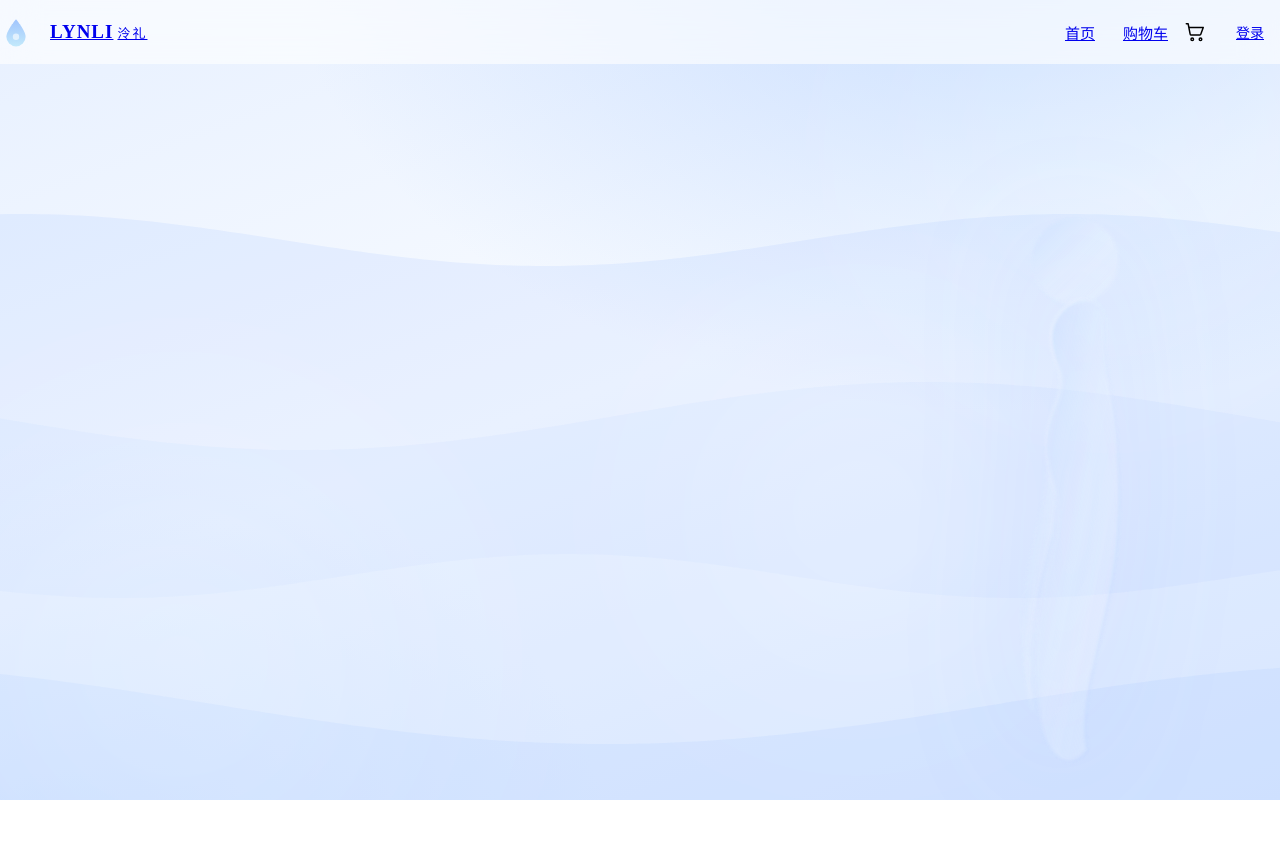
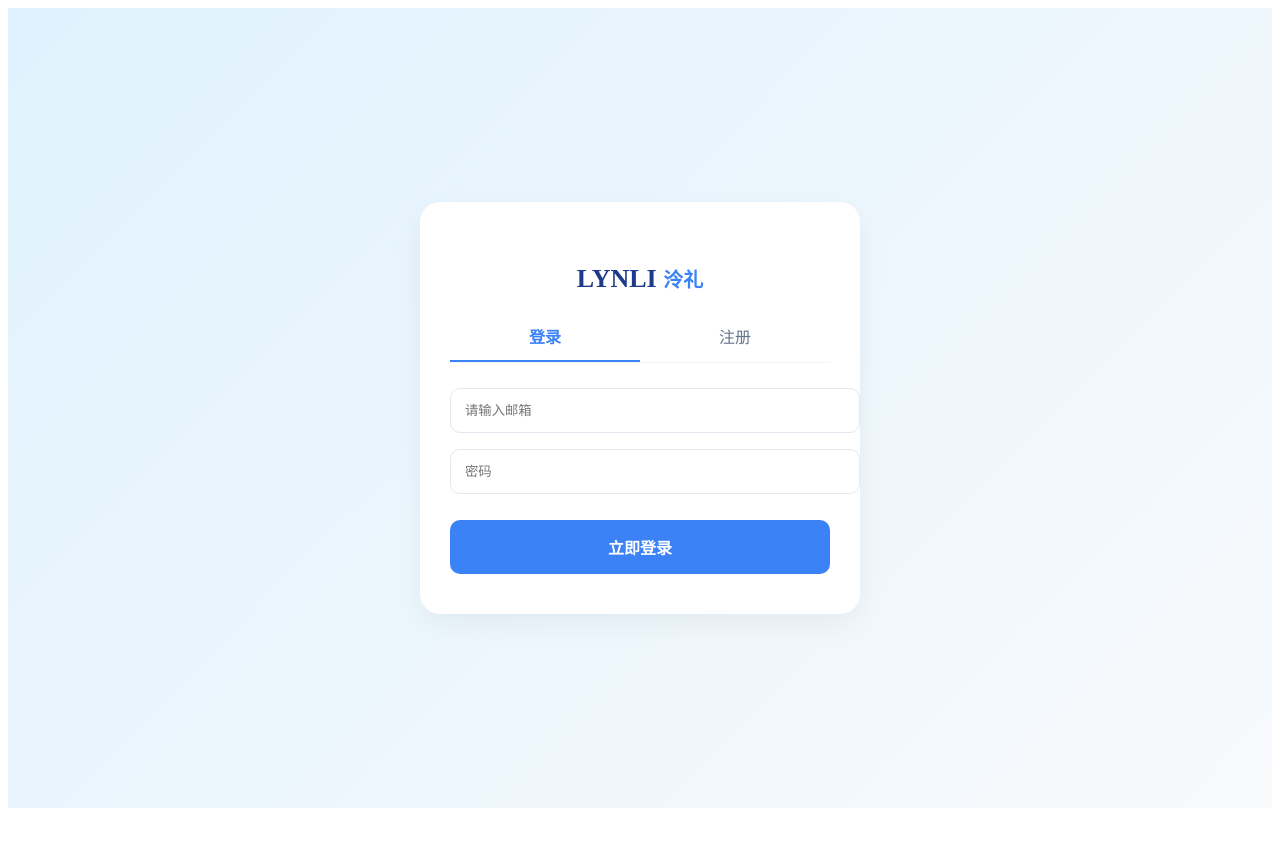
Before and after one commit to shuji-chu/lynli-shop, a Vue app: page / in a window 1280 px wide. Before the commit this address led to /auth. Shown: the top 846 px of the page. After the commit the page ends 816 px from the top, so only its background shows below. Built offline with nearby package versions, Linux system fonts and the light colour scheme; the HTML template or start-up script is replaced by a standard one.

Commit message:
feat: 重构为大厅门面模式，干碎白屏死循环

```diff
--- a/src/App.vue
+++ b/src/App.vue
@@ -1,15 +1,22 @@
 <template>
-  <DynamicBackground />
-  <NavBar />
-  <main class="page">
+  <!-- 如果是登录页（/），就不显示顶部和底部导航 -->
+  <template v-if="$route.path !== '/'">
+    <DynamicBackground />
+    <NavBar />
+  </template>
+
+  <main class="page" :class="{ 'is-auth': $route.path === '/' }">
     <router-view v-slot="{ Component }">
       <transition name="fade" mode="out-in">
         <component :is="Component" />
       </transition>
     </router-view>
   </main>
-  <BottomNav />
-  <Toast />
+
+  <template v-if="$route.path !== '/'">
+    <BottomNav />
+    <Toast />
+  </template>
 </template>
 
 <script setup>
@@ -25,12 +32,22 @@ import Toast from '@/components/Toast.vue'
   padding-bottom: 40px;
   min-height: 100vh;
 }
+/* 登录页不需要顶部的留白 */
+.page.is-auth {
+  padding-top: 0;
+  padding-bottom: 0;
+}
 @media (max-width: 640px) {
   .page {
     padding-top: 56px;
     padding-bottom: 78px;
   }
+  .page.is-auth {
+    padding-top: 0;
+    padding-bottom: 0;
+  }
 }
+/* 保持你原本的过渡动画 */
 .fade-enter-active,
 .fade-leave-active {
   transition: opacity 0.25s ease, transform 0.25s ease;
--- a/src/router/index.js
+++ b/src/router/index.js
@@ -1,13 +1,15 @@
 import { createRouter, createWebHistory } from 'vue-router'
 
 const routes = [
-  { path: '/auth', name: 'auth', component: () => import('@/views/AuthView.vue') },
-  { path: '/', name: 'home', component: () => import('@/views/HomeView.vue') },
+  // 1. 首页就是登录/注册页
+  { path: '/', name: 'auth', component: () => import('@/views/AuthView.vue') },
+  // 2. 登录后的商城首页（改成了 /shop）
+  { path: '/shop', name: 'home', component: () => import('@/views/HomeView.vue') },
   { path: '/product/:id', name: 'product', component: () => import('@/views/ProductDetailView.vue') },
   { path: '/cart', name: 'cart', component: () => import('@/views/CartView.vue') },
   { path: '/checkout', name: 'checkout', component: () => import('@/views/CheckoutView.vue') },
   { path: '/orders', name: 'orders', component: () => import('@/views/OrdersView.vue') },
-  { path: '/:pathMatch(.*)*', redirect: '/auth' }
+  { path: '/:pathMatch(.*)*', redirect: '/' }
 ]
 
 const router = createRouter({
@@ -15,29 +17,5 @@ const router = createRouter({
   routes,
 })
 
-router.beforeEach((to, from, next) => {
-  // 🔥 强效暗门：只要网址后面带了 ?clear=1，就强制洗清所有脏数据
-  if (to.query.clear === '1') {
-    localStorage.clear()
-    next('/auth')
-    return
-  }
-
-  let token = localStorage.getItem('token')
-
-  // 清洗各种奇怪的空值
-  if (token === 'undefined' || token === 'null' || token === 'false' || token === '') {
-    localStorage.removeItem('token')
-    token = null
-  }
-
-  if (!token) {
-    if (to.path === '/auth') next()
-    else next('/auth')
-  } else {
-    if (to.path === '/auth') next('/')
-    else next()
-  }
-})
-
+// 🚨 彻底删除 beforeEach 路由守卫！不再做任何拦截，绝不报错！
 export default router
--- a/src/views/AuthView.vue
+++ b/src/views/AuthView.vue
@@ -1,64 +1,57 @@
 <template>
-  <div style="padding: 20px; max-width: 400px; margin: 0 auto; background: #fff; min-height: 100vh;">
-    <h2 style="text-align: center; color: #3b82f6;">{{ isLogin ? 'LYNLI 泠礼 - 登录' : 'LYNLI 泠礼 - 注册' }}</h2>
+  <div style="min-height: 100vh; display: flex; align-items: center; justify-content: center; background: linear-gradient(135deg,#e0f2fe,#f8fafc);">
+    <div style="width: 90%; max-width: 380px; background: #fff; padding: 40px 30px; border-radius: 20px; box-shadow: 0 10px 30px rgba(0,0,0,0.05);">
+      <h2 style="text-align: center; font-size: 26px; font-weight: 900; color: #1e3a8a; margin-bottom: 30px;">LYNLI <span style="color: #3b82f6; font-size: 20px;">泠礼</span></h2>
 
-    <div style="margin-top: 20px;">
-      <input v-model="email" type="email" placeholder="请输入邮箱" style="width: 100%; padding: 10px; margin-bottom: 10px; border: 1px solid #ccc; border-radius: 5px;" />
+      <div style="display: flex; border-bottom: 1px solid #f1f5f9; margin-bottom: 25px;">
+        <div @click="mode='login'" :style="{flex:1,textAlign:'center',paddingBottom:'12px',color: mode==='login' ? '#3b82f6' : '#64748b', borderBottom: mode==='login' ? '2px solid #3b82f6' : 'none', cursor:'pointer', fontWeight: mode==='login'?'bold':'normal'}">登录</div>
+        <div @click="mode='register'" :style="{flex:1,textAlign:'center',paddingBottom:'12px',color: mode==='register' ? '#3b82f6' : '#64748b', borderBottom: mode==='register' ? '2px solid #3b82f6' : 'none', cursor:'pointer', fontWeight: mode==='register'?'bold':'normal'}">注册</div>
+      </div>
 
-      <input v-model="password" type="password" placeholder="请输入密码" style="width: 100%; padding: 10px; margin-bottom: 10px; border: 1px solid #ccc; border-radius: 5px;" />
+      <form @submit.prevent="submit" style="display:flex;flex-direction:column;gap:16px;">
+        <input v-model="form.email" type="email" placeholder="请输入邮箱" required style="width:100%;padding:14px;border:1px solid #e2e8f0;border-radius:10px;outline:none;" />
 
-      <button @click="submit" style="width: 100%; padding: 12px; background: #3b82f6; color: white; border: none; border-radius: 5px; font-size: 16px;">
-        {{ isLogin ? '登 录' : '注 册' }}
-      </button>
-    </div>
+        <input v-model="form.password" type="password" placeholder="密码" required style="width:100%;padding:14px;border:1px solid #e2e8f0;border-radius:10px;outline:none;" />
 
-    <div style="text-align: center; margin-top: 15px; color: #3b82f6; cursor: pointer;" @click="isLogin = !isLogin">
-      {{ isLogin ? '没有账号？去注册' : '已有账号？去登录' }}
+        <button type="submit" style="background:#3b82f6;color:#fff;border:none;padding:15px;border-radius:10px;font-size:16px;font-weight:bold;margin-top:10px;">
+          {{ mode === 'login' ? '立即登录' : '注册并登录' }}
+        </button>
+      </form>
     </div>
   </div>
 </template>
 
 <script setup>
-import { ref } from 'vue'
+import { ref, reactive } from 'vue'
 import { useRouter } from 'vue-router'
-// 直接用原生 fetch，避免 axios 导致环境报错
-// import axios from 'axios'
 
 const router = useRouter()
-const isLogin = ref(true)
-const email = ref('')
-const password = ref('')
+const mode = ref('login')
+const form = reactive({ email: '', password: '' })
+const API = 'https://api.lynli.me'
 
-const submit = async () => {
-  if (!email.value || !password.value) return alert('请填写邮箱和密码')
-
+async function submit() {
   try {
-    const url = isLogin.value
-      ? 'https://api.lynli.me/api/v1/auth/login'
-      : 'https://api.lynli.me/api/v1/auth/register'
-
-    const res = await fetch(url, {
-      method: 'POST',
-      headers: { 'Content-Type': 'application/json' },
-      body: JSON.stringify({ email: email.value, password: password.value })
+    let res
+    if (mode.value === 'login') res = await fetch(API + '/api/v1/auth/login', {
+      method: 'POST', headers: { 'Content-Type': 'application/json' }, body: JSON.stringify(form)
+    })
+    if (mode.value === 'register') res = await fetch(API + '/api/v1/auth/register', {
+      method: 'POST', headers: { 'Content-Type': 'application/json' }, body: JSON.stringify(form)
     })
 
     const data = await res.json()
+    const token = data?.data?.token || data?.token || data?.access_token
 
-    if (res.ok) {
-      const token = data?.data?.token || data?.token || data?.access_token
-      if (token) {
-        localStorage.setItem('token', token)
-        alert('成功！')
-        router.push('/')
-      } else {
-        alert('接口没返回 token')
-      }
+    if (token) {
+      localStorage.setItem('token', token)
+      // 🔥 核心：登录成功，直接去商城！
+      router.push('/shop')
     } else {
-      alert(data.message || '请求失败')
+      alert('登录失败，未获取到 token')
     }
-  } catch (e) {
-    alert('网络错误，请检查控制台')
+  } catch(e) {
+    alert('操作失败')
   }
 }
 </script>
```
